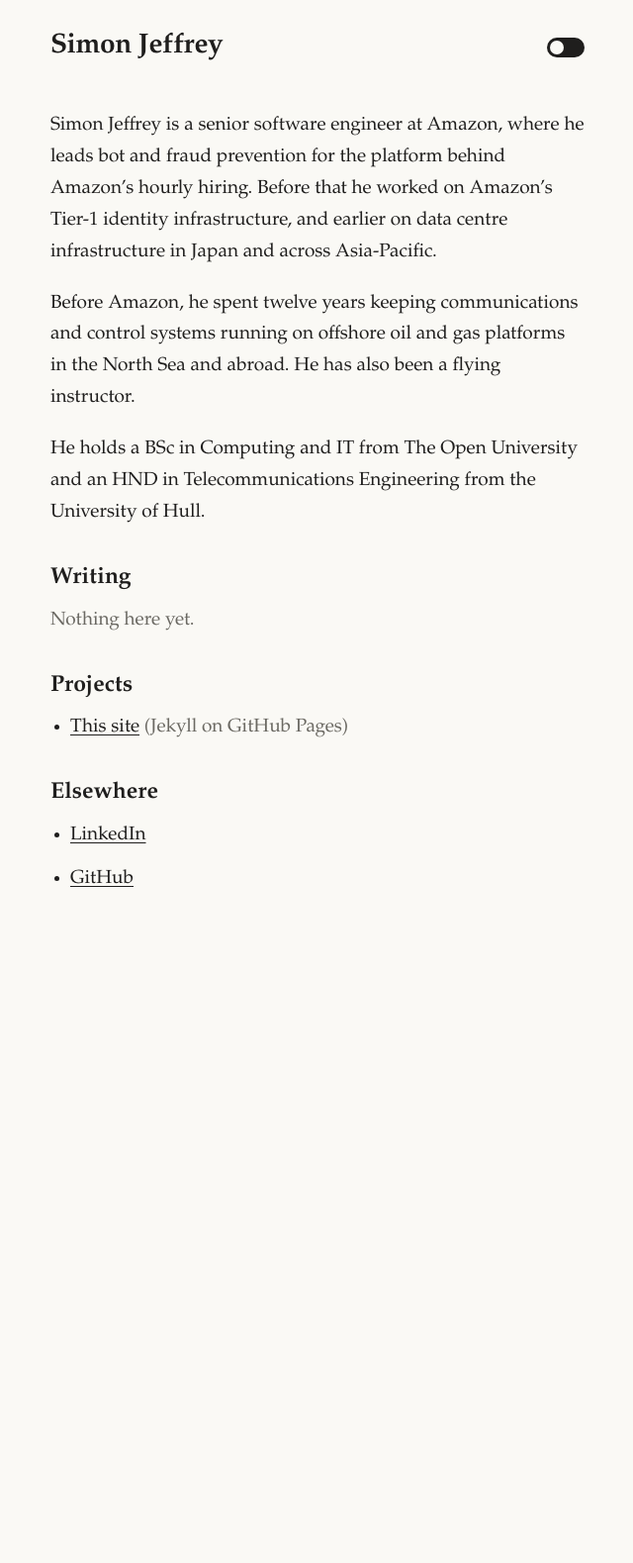
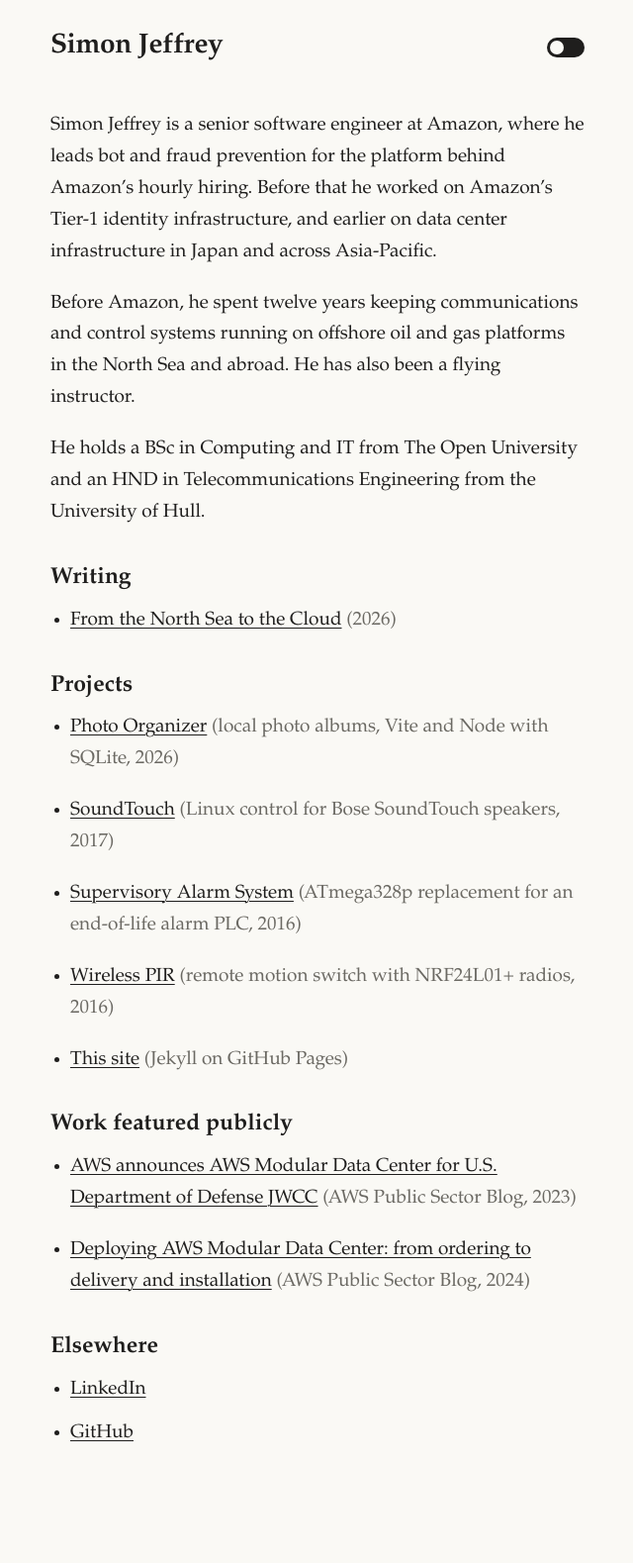
Before and after one commit to sijeffrey/sijeffrey.github.io, a Jekyll site: the page built from index.md, in a window 1280 px wide. Shown: the whole page at 99% size, without its empty margins (319-959 px from the left). Built offline with Jekyll 4.4.1, drawn with Linux system fonts in a browser that asks for light colours; before the commit the page ends 1020 px from its top, so only the background shows below that.

Commit message:
Add first post, projects and publicly featured work

```diff
--- /dev/null
+++ b/_data/featured.yml
@@ -0,0 +1,7 @@
+# Public pages about work I contributed to (not authored by me).
+- name: AWS announces AWS Modular Data Center for U.S. Department of Defense JWCC
+  url: https://aws.amazon.com/blogs/publicsector/announcing-aws-modular-data-center-u-s-department-defense-joint-warfighting-cloud-capability/
+  note: AWS Public Sector Blog, 2023
+- name: "Deploying AWS Modular Data Center: from ordering to delivery and installation"
+  url: https://aws.amazon.com/blogs/publicsector/deploying-aws-modular-data-center-from-ordering-to-delivery-and-installation/
+  note: AWS Public Sector Blog, 2024
--- a/_data/projects.yml
+++ b/_data/projects.yml
@@ -1,4 +1,16 @@
 # Add a project: copy an entry. "note" is optional and shows in brackets.
+- name: Photo Organizer
+  url: https://github.com/sijeffrey/photo-organizer
+  note: local photo albums, Vite and Node with SQLite, 2026
+- name: SoundTouch
+  url: https://github.com/sijeffrey/SoundTouch
+  note: Linux control for Bose SoundTouch speakers, 2017
+- name: Supervisory Alarm System
+  url: https://github.com/sijeffrey/Supervisory
+  note: ATmega328p replacement for an end-of-life alarm PLC, 2016
+- name: Wireless PIR
+  url: https://github.com/sijeffrey/WirelessPIR
+  note: remote motion switch with NRF24L01+ radios, 2016
 - name: This site
   url: https://github.com/sijeffrey/sijeffrey.github.io
   note: Jekyll on GitHub Pages
--- /dev/null
+++ b/_posts/2026-11-04-from-the-north-sea-to-the-cloud.md
@@ -0,0 +1,28 @@
+---
+layout: post
+title: From the North Sea to the Cloud
+subtitle: Twenty years of keeping systems running
+toc: true
+---
+
+This is the first post on the new site, so it seemed right to start with how I got here, as it isn't the usual route into software.
+
+## Offshore
+
+I started out in telecoms, and from 2005 to 2017 most of my working life was spent on oil and gas platforms, mainly in the North Sea. The early work was installing and commissioning control and shutdown systems, and later I looked after the communications on board: VSAT, PABX, PA/GA, radios, GMDSS and the Cisco network that tied them together, plus SCADA on some assets.
+
+Offshore you can't phone a vendor and wait three days for someone to turn up. The fault is yours to fix, and the systems you're working on are often the ones that keep people safe. That changes how you approach a problem - you check your assumptions first, you don't push a change through because the clock says so, and you write down what you did so the next person on shift isn't guessing.
+
+## Flying
+
+Alongside that I was a flying instructor from 2001 to 2015. Teaching someone to fly is mostly teaching them to make decisions under pressure: stay calm, work the problem in the right order, and don't let a small issue grow because nobody made a call. I didn't realize at the time how much of that would carry over into leading engineers.
+
+## AWS
+
+In 2017 I joined AWS as a network technician in Osaka, then spent two and a half years as a program manager in data center operations across Japan and Asia-Pacific. From there I moved into engineering, first on modular data centers and edge hardware, then on identity infrastructure used across Amazon, and now on bot and fraud prevention for Amazon's hourly hiring.
+
+The domains changed a lot, the job **didn't** really. It is still keeping systems running that people depend on, and being honest about what we actually know about them rather than what the design says.
+
+## What's next
+
+I plan to write here about the things I work on and think about: operational safety, incident response, bot prevention at the edge, and the move from engineer to leader. Some of it will be longer pieces and some short notes.
--- a/index.md
+++ b/index.md
@@ -2,7 +2,7 @@
 layout: default
 ---
 
-Simon Jeffrey is a senior software engineer at Amazon, where he leads bot and fraud prevention for the platform behind Amazon's hourly hiring. Before that he worked on Amazon's Tier-1 identity infrastructure, and earlier on data centre infrastructure in Japan and across Asia-Pacific.
+Simon Jeffrey is a senior software engineer at Amazon, where he leads bot and fraud prevention for the platform behind Amazon's hourly hiring. Before that he worked on Amazon's Tier-1 identity infrastructure, and earlier on data center infrastructure in Japan and across Asia-Pacific.
 
 Before Amazon, he spent twelve years keeping communications and control systems running on offshore oil and gas platforms in the North Sea and abroad. He has also been a flying instructor.
 
@@ -24,6 +24,12 @@ He holds a BSc in Computing and IT from The Open University and an HND in Teleco
 - [{{ p.name }}]({{ p.url }}){% if p.note %} <span class="meta">({{ p.note }})</span>{% endif %}
 {% endfor %}
 
+## Work featured publicly
+
+{% for p in site.data.featured %}
+- [{{ p.name }}]({{ p.url }}) <span class="meta">({{ p.note }})</span>
+{% endfor %}
+
 ## Elsewhere
 
 - [LinkedIn](https://www.linkedin.com/in/sijeffrey)
```
